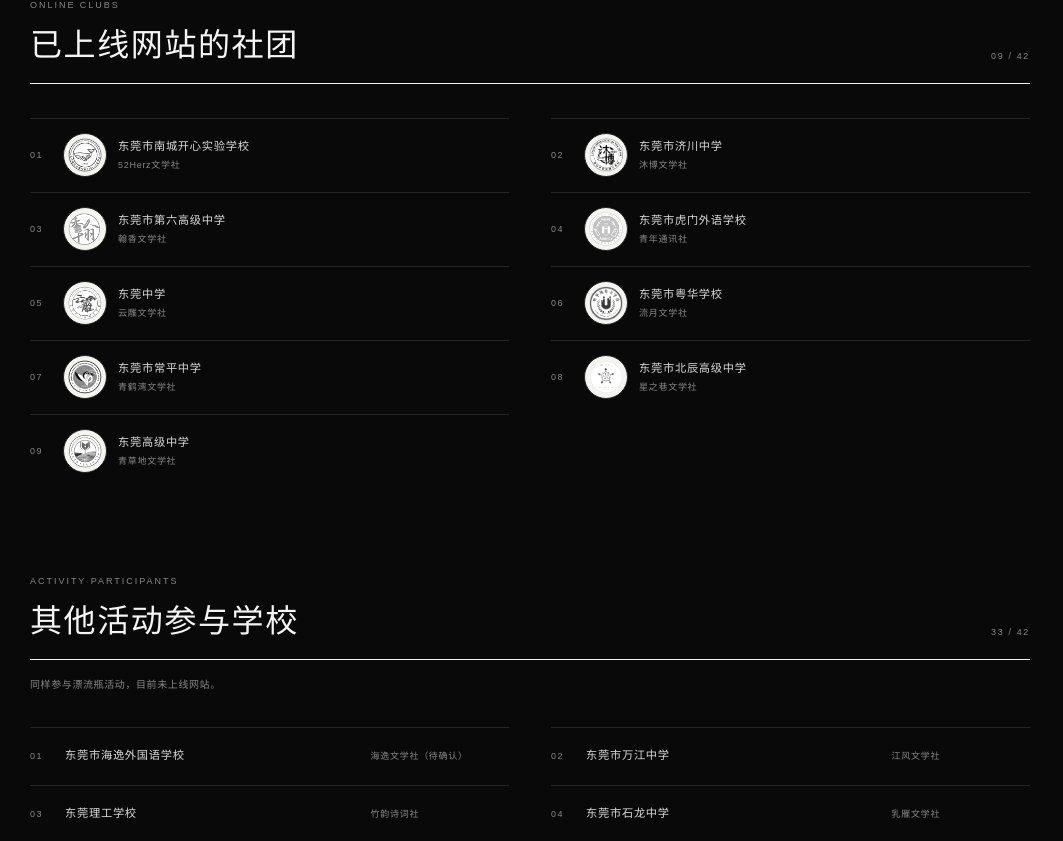
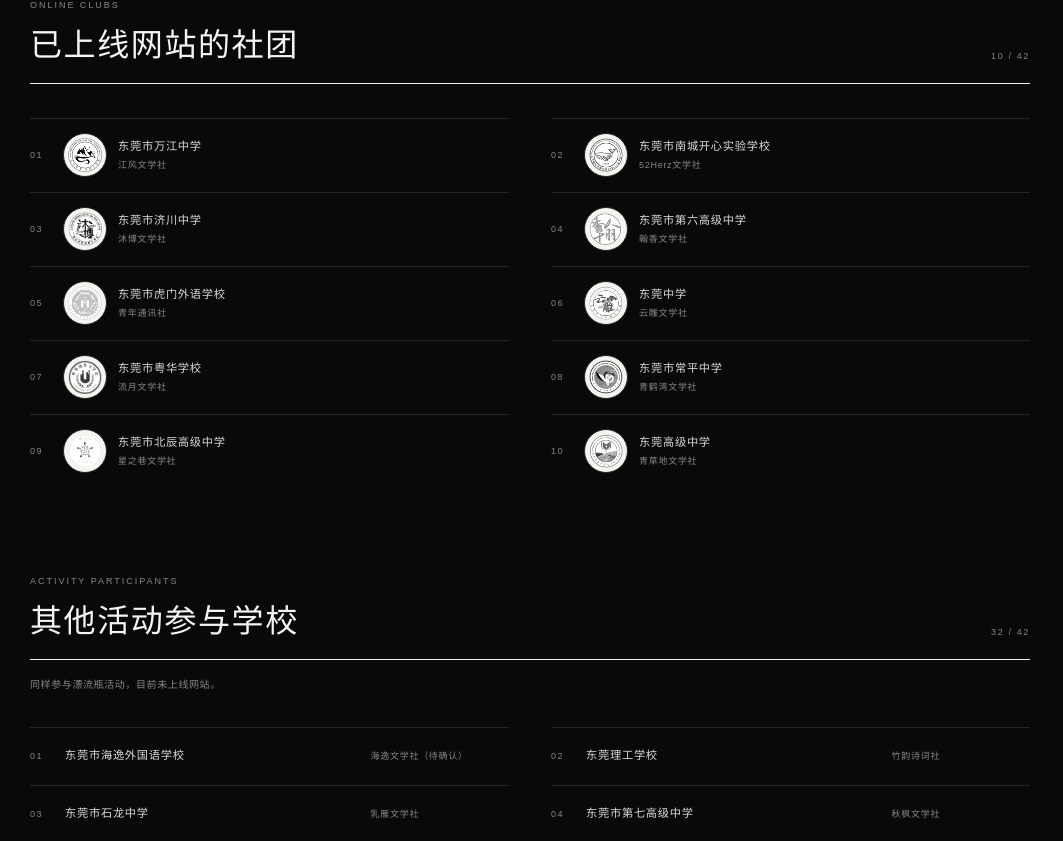
Before and after one commit to Gibson-HJQ/plp, a Next.js app: page / in a window 1280 px wide. Shown: the part 1956-2797 px from the top of the page, without its empty margins (0-1063 px from the left). Built offline with nearby package versions, Linux system fonts and the light colour scheme.

Commit message:
Add Wanjiang Jiangfeng club and gallery

```diff
--- a/app/gallery/gallery-data.ts
+++ b/app/gallery/gallery-data.ts
@@ -1,4 +1,5 @@
 export const gallerySchools = [
+  { name: '东莞市万江中学', club: '江风文学社', slug: 'wanjiang' },
   { name: '东莞中学', club: '云雕文学社', slug: 'dongguan' },
   { name: '东莞高级中学', club: '青草地文学社', slug: 'dongguan-senior' },
   { name: '东莞市虎门外语学校', club: '青年通讯社', slug: 'humen-foreign-languages' },
--- a/app/page.tsx
+++ b/app/page.tsx
@@ -5,6 +5,7 @@ import { gallerySchools } from './gallery/gallery-data'
 
 const heroColumns = [
   [
+    { file: 'jiangfeng.png', name: '江风文学社社徽' },
     { file: 'yundiao.webp', name: '云雕文学社社徽' },
     { file: 'xingzhixiang.webp', name: '星之巷文学社社徽' },
     { file: 'qinghewan.webp', name: '青鹤湾文学社社徽' },
@@ -22,8 +23,8 @@ const heroColumns = [
 type Club = { school: string; club: string; logo?: string }
 
 const clubs: Club[] = [
+  { school: '东莞市万江中学', club: '江风文学社', logo: 'jiangfeng.png' },
   { school: '东莞市海逸外国语学校', club: '海逸文学社（待确认）' },
-  { school: '东莞市万江中学', club: '江风文学社' },
   { school: '东莞理工学校', club: '竹韵诗词社' },
   { school: '东莞市石龙中学', club: '乳雁文学社' },
   { school: '东莞市第七高级中学', club: '秋枫文学社' },
@@ -72,6 +73,7 @@ const activityOnlyClubs = clubs.filter((club) => !club.logo)
 type OrderSchool = { name: string; url: string; qr?: string }
 
 const orderSchools: OrderSchool[] = [
+  { name: '东莞市万江中学', url: '' },
   { name: '东莞中学', url: 'https://xtfvzrr0.jsjform.com/f/ZmoVtk', qr: '/assets/order-qr/yundiao.png' },
   { name: '东莞高级中学', url: 'https://xtfvzrr0.jsjform.com/f/A0WyO7', qr: '/assets/order-qr/qingcaodi.png' },
   { name: '东莞市虎门外语学校', url: 'https://xtfvzrr0.jsjform.com/f/icpD1B', qr: '/assets/order-qr/humen.png' },
@@ -590,7 +592,7 @@ export default function Home() {
               </div>
               <div className="hero-collage hero-emblems" aria-label="文学社社徽展示">
                 {heroColumns.map((images, columnIndex) => <div className={`hero-column hero-column-${columnIndex + 1}`} key={columnIndex}><div className="hero-column-track">{[0, 1].map((copy) => <div className="hero-column-set" aria-hidden={copy === 1} key={copy}>{images.map((image) => <div className="portrait" key={`${copy}-${image.file}`}><img src={`/assets/hero-emblems/${image.file}`} alt={copy === 0 ? image.name : ''} /></div>)}</div>)}</div></div>)}
-                <div className="hero-motion-rail" aria-hidden="true"><span>SCROLL</span><i><b /></i><small>01 / 09</small></div>
+                <div className="hero-motion-rail" aria-hidden="true"><span>SCROLL</span><i><b /></i><small>01 / {String(siteClubs.length).padStart(2, '0')}</small></div>
               </div>
             </section>
           </div>
```
Also changed, not shown: public/assets/galleries/README.md, public/assets/hero-emblems/jiangfeng.png (added).
